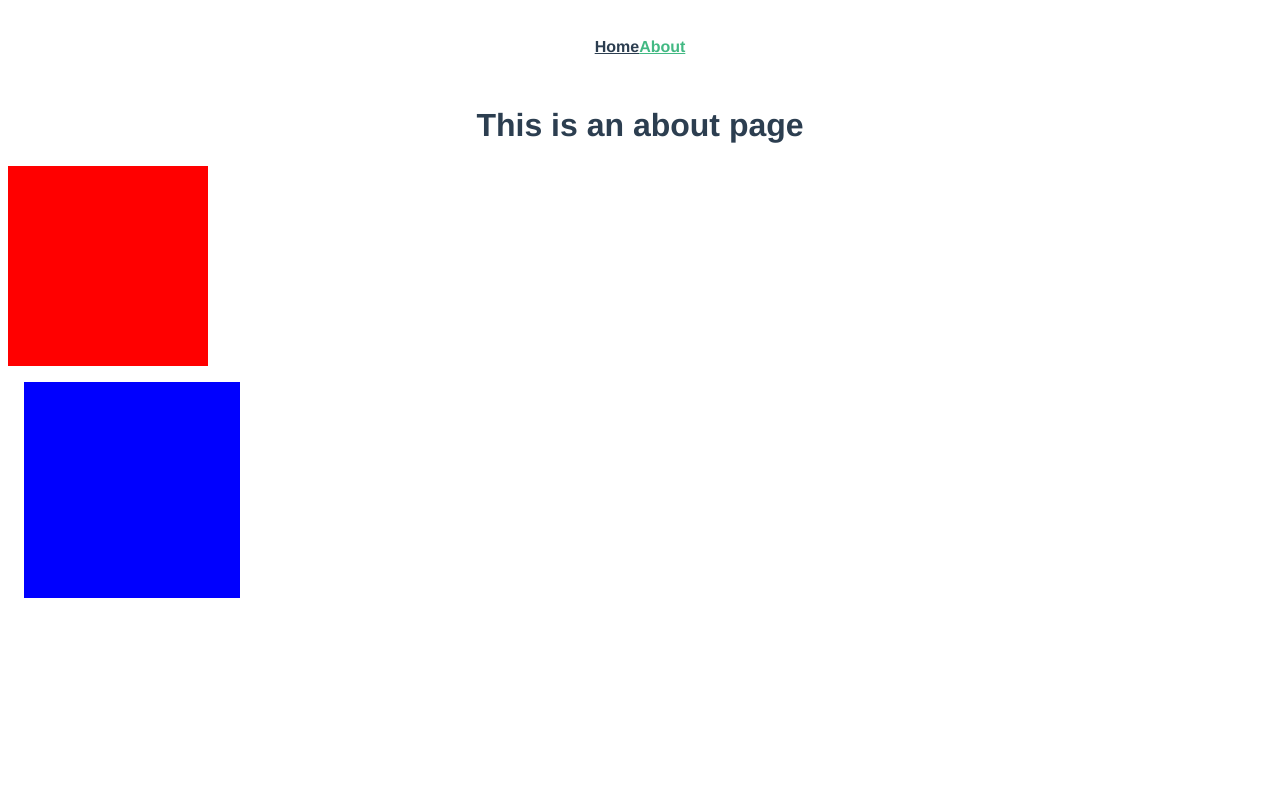
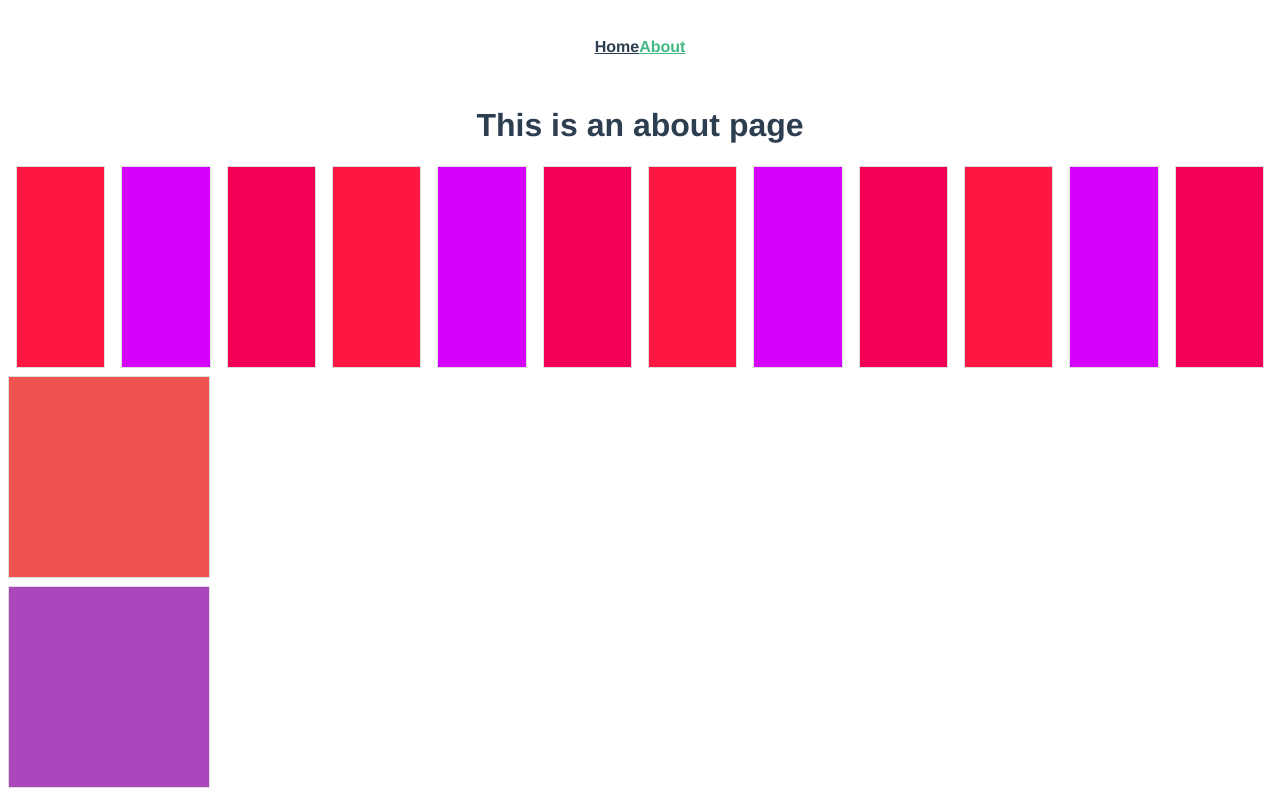
Before and after one commit to JuneHyung/JuneHyung-Common-Component, a Vue app in the folder junehyung_component/: page /about in a window 1280 px wide. Built offline with nearby package versions, Linux system fonts and the light colour scheme.

Commit message:
color.scss - Background red, pink, purple작성

```diff
--- /dev/null
+++ b/junehyung_component/src/assets/styles/color.scss
@@ -0,0 +1,36 @@
+$color-list: (
+  "red": (#FFEBEE, #FFCDD2, #EF9A9A, #E57373, #EF5350, #F44336, #E53935, #D32F2F, #C62828, #B71C1C, #FF8A80, #FF5252, #FF1744, #D50000),
+  "pink": (#FCE4EC, #F8BBD0, #F48FB1, #F06292, #EC407A, #E91E63, #D81B60, #C2185B, #AD1457, #880E4F, #FF80AB, #FF4081, #F50057, #C51162),
+  "purple": (#F3E5F5, #E1BEE7, #CE93D8, #BA68C8, #AB47BC, #9C27B0, #8E24AA, #7B1FA2, #6A1B9A, #4A148C, #EA80FC, #E040FB, #D500F9, #AA00FF)
+);
+
+
+@each $color-theme in map-keys($color-list){
+  $values: map-get($color-list, $color-theme);
+  @each $color-code in $values{
+    $index: index($values, $color-code);
+    .bg-#{$color-theme}-#{$index}{
+      background-color: $color-code !important;
+    }
+    .color-#{$color-theme}-#{$index}{
+      color: $color-code !important;
+    }
+  }
+};
+
+// $color-list: ('red','pink','purple');
+// $red-theme: (#FFEBEE, #FFCDD2, #EF9A9A, #E57373, #EF5350, #F44336, #E53935, #D32F2F, #C62828, #B71C1C, #FF8A80, #FF5252, #FF1744, #D50000);
+// $pink-theme: (#FCE4EC, #F8BBD0, #F48FB1, #F06292, #EC407A, #E91E63, #D81B60, #C2185B, #AD1457, #880E4F, #FF80AB, #FF4081, #F50057, #C51162);
+// $purple-theme: (#F3E5F5, #E1BEE7, #CE93D8, #BA68C8, #AB47BC, #9C27B0, #8E24AA, #7B1FA2, #6A1B9A, #4A148C, #EA80FC, #E040FB, #D500F9, #AA00FF);
+
+// @each $color in $color-list {
+//   @each $color-code in #{$color}-theme{
+//     $index: index(#{#{$color}-theme}, $color-code);
+//     .bg-#{$color}-#{$index}{
+//       background-color: $color-code !important;
+//     }
+//     .text-#{$color}-#{$index}{
+//       color: $color-code !important;
+//     }
+//   }
+// }
--- a/junehyung_component/src/assets/styles/global.scss
+++ b/junehyung_component/src/assets/styles/global.scss
@@ -1,57 +1,57 @@
 $bgColor: red;
 $bgColor2: blue;
-
+@import "color.scss";
 $size-list: (xs, sm, md, lg, xl);
 // margin & padding
 @each $size in $size-list {
   $index: index($size-list, $size);
   // margin
-  .j-mt-#{$size}{
+  .jh-mt-#{$size}{
     margin-top: 4px * $index;
   }
-  .j-mb-#{$size}{
+  .jh-mb-#{$size}{
     margin-bottom: 4px * $index;
   }
-  .j-ml-#{$size}{
+  .jh-ml-#{$size}{
     margin-left: 4px * $index;
   }
-  .j-mr-#{$size}{
+  .jh-mr-#{$size}{
     margin-right: 4px * $index;
   }
-  .j-mx-#{$size}{
+  .jh-mx-#{$size}{
     margin-left: 4px * $index;
     margin-right: 4px * $index;
   }
-  .j-my-#{$size}{
+  .jh-my-#{$size}{
     margin-top: 4px * $index;
     margin-bottom: 4px * $index;
   }
-  .j-ma-#{$size}{
+  .jh-ma-#{$size}{
     margin: 4px * $index;
   }
 
   // padding
-  .j-pt-#{$size}{
+  .jh-pt-#{$size}{
     padding-top: 4px * $index;
   }
-  .j-pb-#{$size}{
+  .jh-pb-#{$size}{
     padding-bottom: 4px * $index;
   }
-  .j-pl-#{$size}{
+  .jh-pl-#{$size}{
     padding-left: 4px * $index;
   }
-  .j-pr-#{$size}{
+  .jh-pr-#{$size}{
     padding-right: 4px * $index;
   }
-  .j-px-#{$size}{
+  .jh-px-#{$size}{
     padding-left: 4px * $index;
     padding-right: 4px * $index;
   }
-  .j-py-#{$size}{
+  .jh-py-#{$size}{
     padding-top: 4px * $index;
     padding-bottom: 4px * $index;
   }
-  .j-pa-#{$size}{
+  .jh-pa-#{$size}{
     padding: 4px * $index;
   }
 }
--- a/junehyung_component/src/views/About.vue
+++ b/junehyung_component/src/views/About.vue
@@ -2,14 +2,33 @@
   <div class="about">
     <h1>This is an about page</h1>
   </div>
-  <div class="testBox"></div>
-  <div class="testBox2 j-ma-lg j-pa-sm"></div>
+  <div class="box-wrap">
+    <div class="testBox bg-red-13 jh-mx-sm"></div>
+    <div class="testBox bg-purple-13 jh-mx-sm"></div>
+    <div class="testBox bg-pink-13 jh-mx-sm"></div>
+    <div class="testBox bg-red-13 jh-mx-sm"></div>
+    <div class="testBox bg-purple-13 jh-mx-sm"></div>
+    <div class="testBox bg-pink-13 jh-mx-sm"></div>
+    <div class="testBox bg-red-13 jh-mx-sm"></div>
+    <div class="testBox bg-purple-13 jh-mx-sm"></div>
+    <div class="testBox bg-pink-13 jh-mx-sm"></div>
+    <div class="testBox bg-red-13 jh-mx-sm"></div>
+    <div class="testBox bg-purple-13 jh-mx-sm"></div>
+    <div class="testBox bg-pink-13 jh-mx-sm"></div>
+  </div>
+  <div class="testBox bg-red-5 jh-my-sm"></div>
+  <div class="testBox bg-purple-5"></div>
 </template>
 <style lang="scss" scoped>
+.box-wrap {
+  display: flex;
+  flex-direction: row;
+}
 .testBox {
   width: 200px;
   height: 200px;
-  background-color: $bgColor;
+  border: 1px solid #ddd;
+  flex: 1;
 }
 .testBox2 {
   width: 200px;
```
Also changed, not shown: 2 other files (tests, documents, lock files or other folders).
